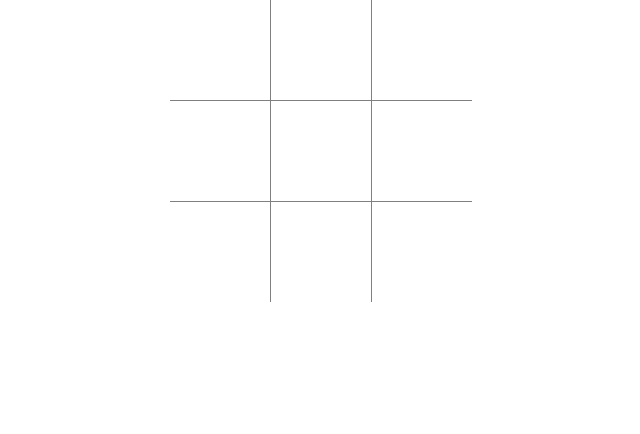
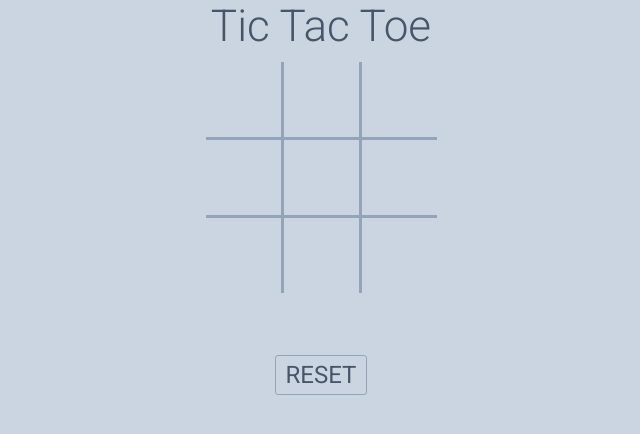
Before and after one commit to dunmerihor/tic-tac-toe, a plain HTML site: page index.html in a window 1280 px wide. Shown: the whole page, without its empty margins (319-959 px from the left). Drawn offline with Linux system fonts and the light colour scheme.

Commit message:
Add reset button
-add reset button;
-change styles;
-behavior improvement.

```diff
--- a/index.html
+++ b/index.html
@@ -7,9 +7,15 @@
     <title>Tic Tac Toe</title>
     <link rel="stylesheet" href="styles.css">
 </head>
+
 <body>
-    <div class="game-wrapper">
-        <ul id="cell-list"></ul>
+    <div class="content">
+        <div class="header">Tic Tac Toe</div>
+        <div class="game-wrapper">
+            <ul id="cell-list"></ul>
+        </div>
+        <div class="win-display"></div>
+        <button onclick="gameBoard.reset()">RESET</button>
     </div>
 
     <script src="script.js"></script>
--- a/script.js
+++ b/script.js
@@ -1,4 +1,4 @@
-const Player = (sign, turn) => {
+const Player = (name, sign, turn) => {
     const makeMove = (isCell, cellID) => {
         if (turn) {
             gameBoard.clickOnBoard(sign, cellID);
@@ -8,6 +8,8 @@ const Player = (sign, turn) => {
 
     const changeTurn = () => turn = turn ? false : true;
 
+    const getName = () => {return name};
+
     const getSign = () => {return sign};
 
     const getTurn = () => {return turn};
@@ -15,18 +17,20 @@ const Player = (sign, turn) => {
     return {
         makeMove,
         changeTurn,
+        getName,
         getSign,
         getTurn
     }
 }
 
-const player1 = Player('x', true);
-const player2 = Player('o', false);
+const player1 = Player('Player 1', 'x', true);
+const player2 = Player('Player 2', 'o', false);
 
 const gameBoard = (function(player1, player2) {
     let gameBoardInfo = [[null, null,  null],  [null,  null,  null],  [null,  null,  null]];
     const gameWrapper = document.querySelector('div.game-wrapper');
     const cellList = document.querySelector('ul#cell-list');
+    const winDisplay = document.querySelector('.win-display');
 
     const render = () => {
         cellList.innerHTML = '';
@@ -48,45 +52,65 @@ const gameBoard = (function(player1, player2) {
     const clickOnBoard = (sign, cellRow, cellColumn) => {
         gameBoardInfo[cellRow][cellColumn] = sign;
         render();
-    }
+    };
 
     const putSign = (event) => {
         const cell = event.target;
-        if (player1.getTurn() === true) {
-            clickOnBoard(player1.getSign(), cell.getAttribute('row'), cell.getAttribute('column'));
-            if (checkWin(player1.getSign())) {
-                const winDisplay = document.createElement('div');
-                winDisplay.classList.add('win-display');
-                winDisplay.textContent = 'Player 1 win!';
-                gameWrapper.appendChild(winDisplay);
-            }
-            player1.changeTurn();
-            player2.changeTurn();
+        const player = getCurrentPlayer();
+        clickOnBoard(player.getSign(), cell.getAttribute('row'), cell.getAttribute('column'));
+        if (checkWin(player.getSign())) {
+            launchWinSequence(player);
+        }
+        player1.changeTurn();
+        player2.changeTurn();
+    };
+
+    const getCurrentPlayer = () => {
+        if (player1.getTurn()) {
+            return player1;
         }
         else {
-            clickOnBoard(player2.getSign(), cell.getAttribute('row'), cell.getAttribute('column'));
-            if (checkWin(player2.getSign())) {
-                const winDisplay = document.createElement('div');
-                winDisplay.classList.add('win-display');
-                winDisplay.textContent = 'Player 2 win!';
-                gameWrapper.appendChild(winDisplay);
-            }
-            player1.changeTurn();
-            player2.changeTurn();
+            return player2;
         }
-    }
+    };
+
+    const launchWinSequence = (player) => {
+        if (checkWin(player.getSign()) === 'Tie!') {
+            winDisplay.textContent = `Tie!`;
+        }
+        else {
+            winDisplay.textContent = `${player.getName()} win!`;
+            const cells = Array.from(document.querySelectorAll('.cell'));
+            cells.forEach(cell => cell.removeEventListener('click', putSign));
+        }
+    };
+
+    const reset = () => {
+        gameBoardInfo = [[null, null,  null],  [null,  null,  null],  [null,  null,  null]];
+        winDisplay.textContent = '';
+        player1.changeTurn();
+        player2.changeTurn();
+        render();
+    };
 
     const checkWin = (sign) => {
+        let pressedCellNumber = 0;
         for (let i = 0; i < 3; i++) {
             let winCount = 0;
             for (let j = 0; j < 3; j++) {
                 if (gameBoardInfo[i][j] === sign) {
                     winCount++;
                 }
+                if (gameBoardInfo[i][j] !== null) {
+                    pressedCellNumber++;
+                }
             }
             if (winCount === 3) {
                 return true;
             }
+        }
+        if (pressedCellNumber === 9) {
+            return 'Tie!';
         }
         for (let i = 0; i < 3; i++) {
             let winCount = 0;
@@ -116,5 +140,6 @@ const gameBoard = (function(player1, player2) {
 
     return {
         clickOnBoard,
+        reset
     };
 })(player1, player2);
--- a/styles.css
+++ b/styles.css
@@ -1,4 +1,16 @@
+@import url('https://fonts.googleapis.com/css2?family=Roboto:wght@300;400;500&display=swap');
+
+:root {
+    --background-color: #cbd5e1;
+    --border-color: #94a3b8;
+    --text-color: #475569;
+    --cell-size: 75px;
+}
+
 body {
+    background-color: var(--background-color);
+    color: var(--text-color);
+    font-family: 'Roboto', sans-serif;
     margin: 0px;
     padding: 0px;
 }
@@ -9,25 +21,55 @@ ul {
     padding: 0px;
 }
 
+button {
+    background-color: var(--background-color);
+    color: var(--text-color);
+    font-family: inherit;
+    font-size: 24px;
+    border: 1px solid var(--border-color);
+    border-radius: 3px;
+    padding: 5px 10px;
+}
+
+.content {
+    display: flex;
+    flex-direction: column;
+    justify-content: center;
+    align-items: center;
+    gap: 10px;
+}
+
+.header {
+    font-size: 44px;
+    font-weight: 300;
+}
+
 .game-wrapper {
     display: flex;
     flex-direction: column;
     justify-content: center;
     align-items: center;
+    gap: 10px;
 }
 
 #cell-list {
-    background-color: gray;
+    background-color: var(--border-color);
     display: grid;
-    grid-template-columns: repeat(3, 100px);
-    grid-template-rows: repeat(3, 100px);
-    gap: 1px;
+    grid-template-columns: repeat(3, var(--cell-size));
+    grid-template-rows: repeat(3, var(--cell-size));
+    gap: 3px;
 }
 
 .cell {
-    background-color: white;
+    background-color: var(--background-color);
     font-size: 54px;
     text-align: center;
-    height: 100px;
-    width: 100px;
+    height: var(--cell-size);
+    width: var(--cell-size);
 }
+
+.win-display {
+    height: 42px;
+    font-size: 36px;
+    font-weight: 400;
+}
```
